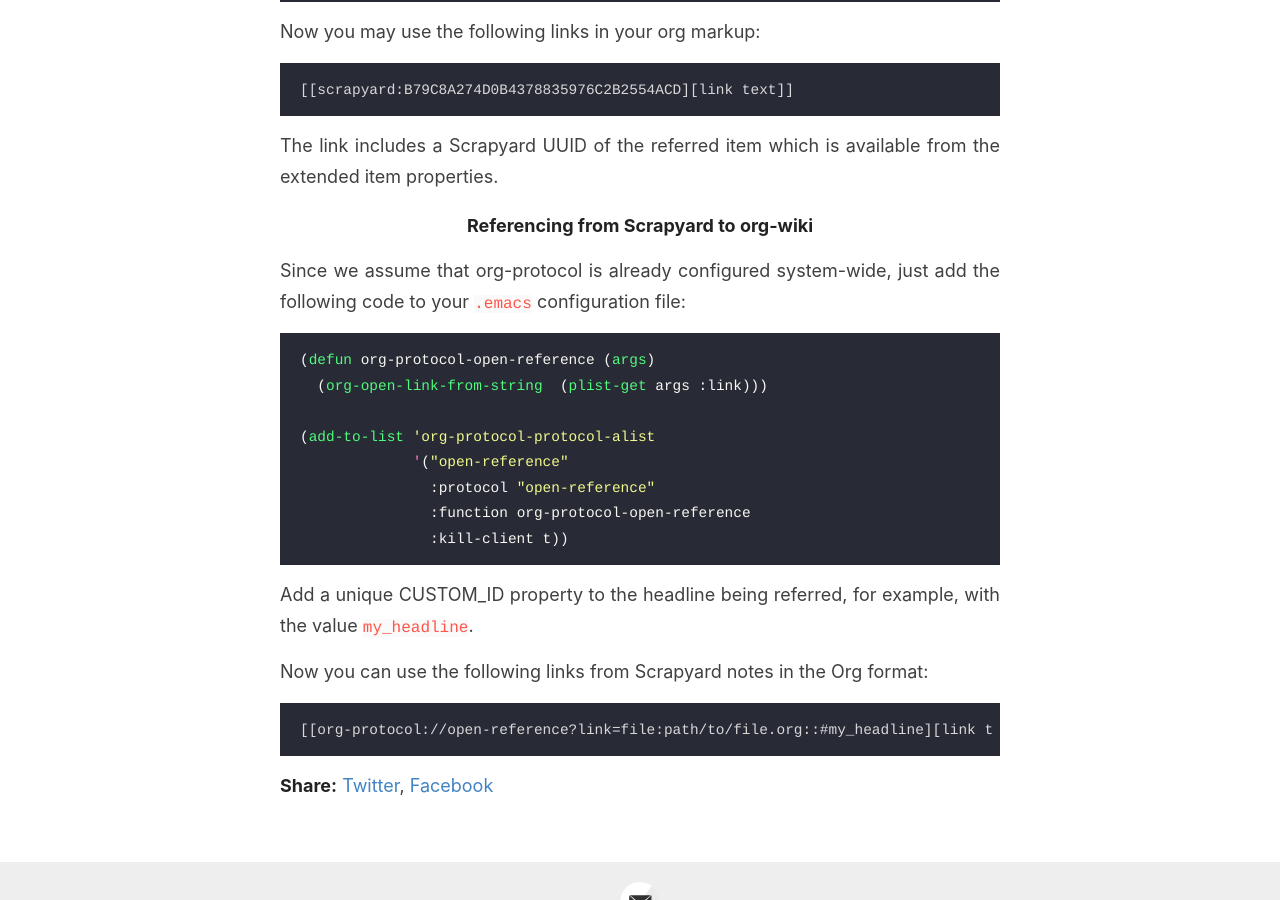
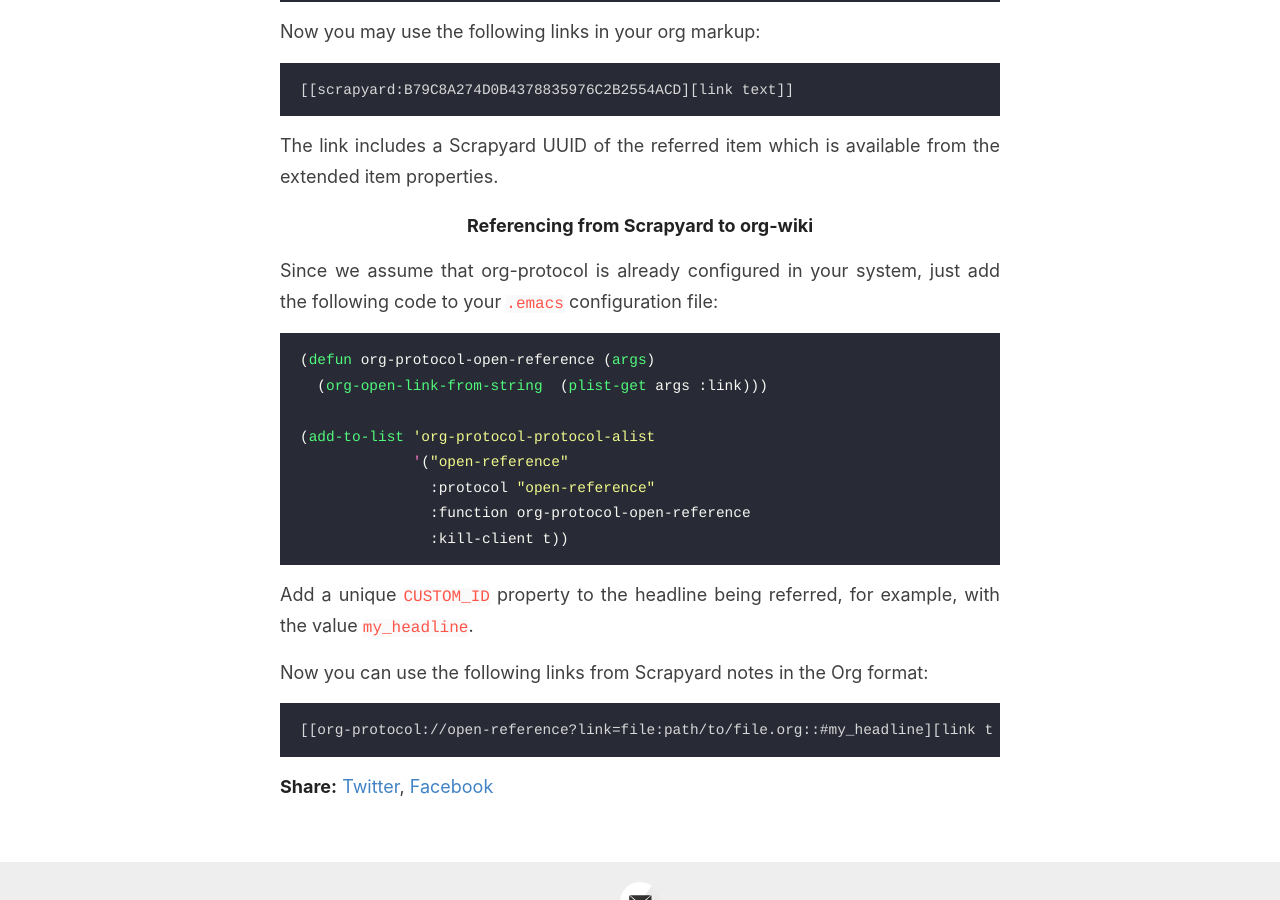
Before and after one commit to GChristensen/posts, a Jekyll site: the page built from _posts/2020-03-25-creating-personal-knowledge-base.md, in a window 1280 px wide and 900 px high, scrolled down 3689 px. Built offline with Jekyll 4.4.1, drawn with Linux system fonts in a browser that asks for light colours.

Commit message:
Update 2020-03-25-creating-personal-knowledge-base.md

````diff
--- a/_posts/2020-03-25-creating-personal-knowledge-base.md
+++ b/_posts/2020-03-25-creating-personal-knowledge-base.md
@@ -139,7 +139,7 @@
 
 #### Referencing from Scrapyard to org-wiki
 
-Since we assume that org-protocol is already configured system-wide,
+Since we assume that org-protocol is already configured in your system,
 just add the following code to your `.emacs` configuration file:
 
 ```clojure
@@ -153,7 +153,7 @@
                :kill-client t))
 ```
 
-Add a unique CUSTOM_ID property to the headline being referred, for example,
+Add a unique `CUSTOM_ID` property to the headline being referred, for example,
 with the value `my_headline`.
 
 Now you can use the following links from Scrapyard notes in the Org format:
````
